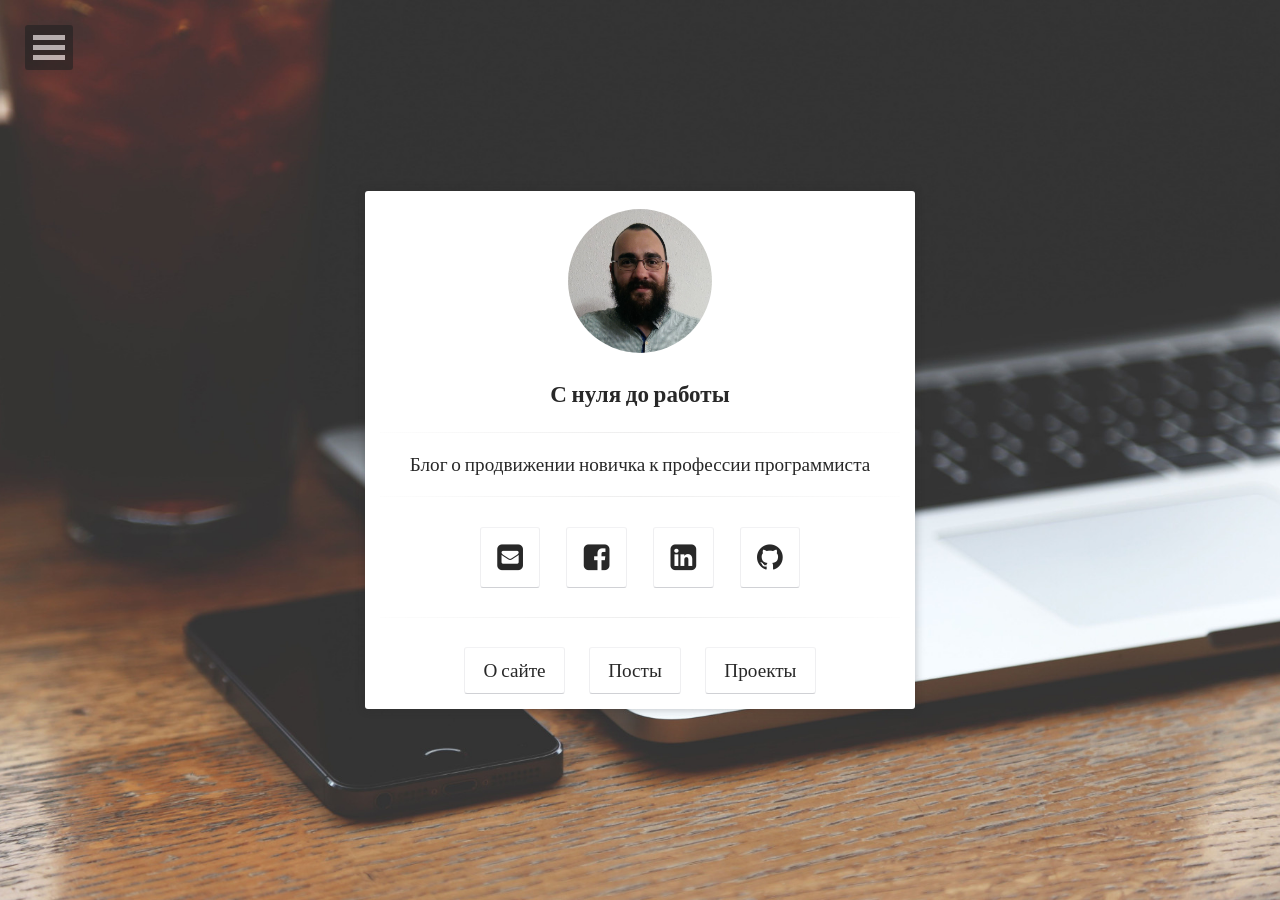
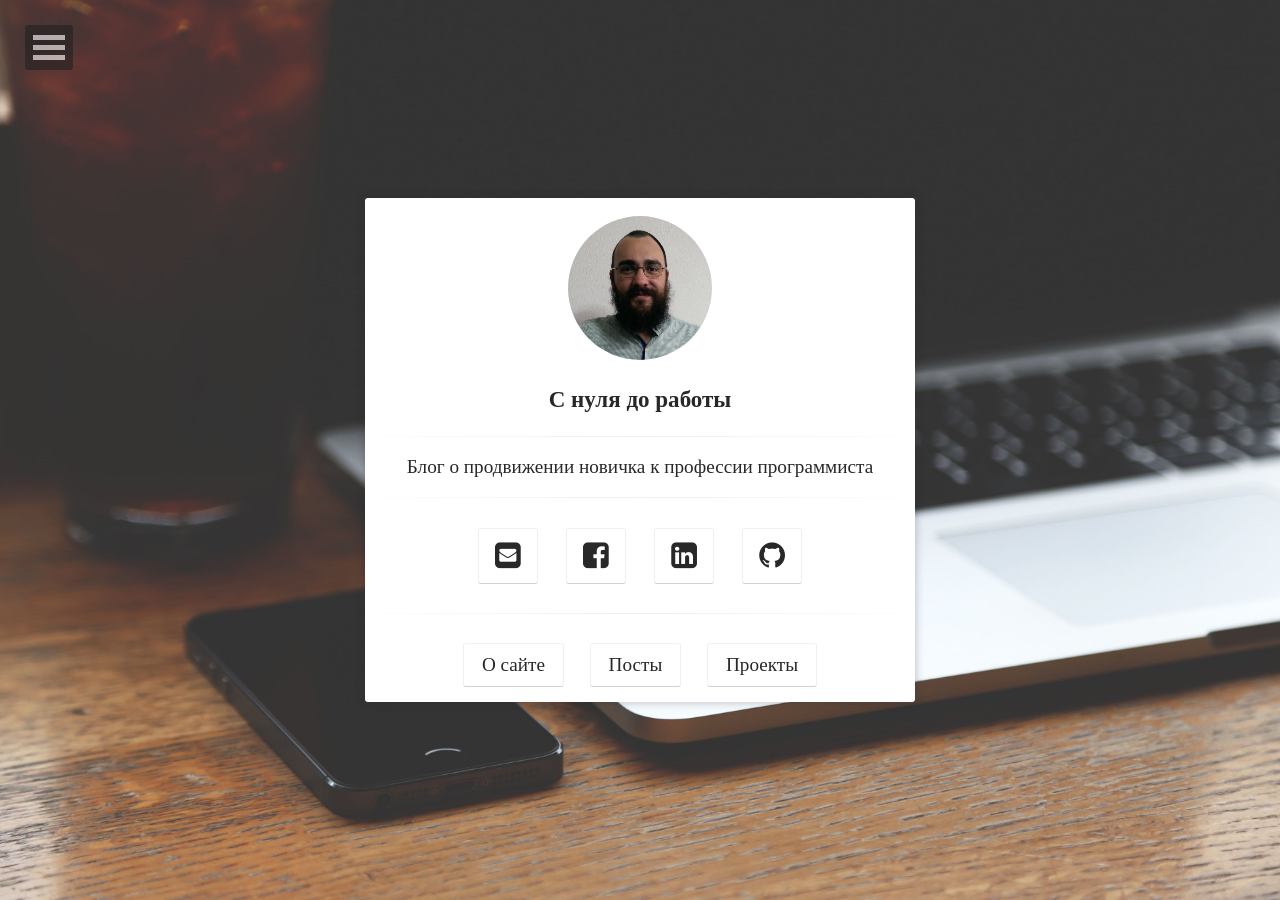
Before and after one commit to joisadler/joisadler.github.io, a Jekyll site: the page built from index.html, in a window 1280 px wide. Built offline with Jekyll 4.4.1, drawn with Linux system fonts in a browser that asks for light colours; some web fonts are replaced; comment, search, counter and statistics services are not loaded.

Commit message:
optimize CSS delivery

```diff
--- a/_config.yml
+++ b/_config.yml
@@ -8,7 +8,7 @@
 background:         'assets/img/placeholder-big.jpg'
 tiled_bg:           false   # Set this true if you want to tile your background image, otherwise it will be covered
 locale:             ru_RU
-url:                https://joisadler.me
+url:
 baseurl:            /
 
 # Jekyll
--- a/_sass/vendor/fonts.scss
+++ b/_sass/vendor/fonts.scss
@@ -1,4 +1,4 @@
-@import url('https://fonts.googleapis.com/css?family=EB+Garamond&subset=cyrillic');
+//@import url('https://fonts.googleapis.com/css?family=EB+Garamond&subset=cyrillic');
 
 // Fira Sans
 @font-face{
@@ -130,3 +130,38 @@
   src: local('Inconsolata Bold'), local('Inconsolata-Bold'), url(https://fonts.gstatic.com/s/inconsolata/v12/AIed271kqQlcIRSOnQH0yYlIZu-HDpmDIZMigmsroc4.woff2) format('woff2');
   unicode-range: U+0000-00FF, U+0131, U+0152-0153, U+02C6, U+02DA, U+02DC, U+2000-206F, U+2074, U+20AC, U+2212, U+2215, U+E0FF, U+EFFD, U+F000;
 }
+
+
+
+/* cyrillic-ext */
+@font-face {
+  font-family: 'EB Garamond';
+  font-style: normal;
+  font-weight: 400;
+  src: local('EB Garamond'), local('EBGaramond'), url(https://fonts.gstatic.com/s/ebgaramond/v7/kYZt1bJ8UsGAPRGnkXPeFTTOQ_MqJVwkKsUn0wKzc2I.woff2) format('woff2');
+  unicode-range: U+0460-052F, U+20B4, U+2DE0-2DFF, U+A640-A69F;
+}
+/* cyrillic */
+@font-face {
+  font-family: 'EB Garamond';
+  font-style: normal;
+  font-weight: 400;
+  src: local('EB Garamond'), local('EBGaramond'), url(https://fonts.gstatic.com/s/ebgaramond/v7/kYZt1bJ8UsGAPRGnkXPeFTUj_cnvWIuuBMVgbX098Mw.woff2) format('woff2');
+  unicode-range: U+0400-045F, U+0490-0491, U+04B0-04B1, U+2116;
+}
+/* latin-ext */
+@font-face {
+  font-family: 'EB Garamond';
+  font-style: normal;
+  font-weight: 400;
+  src: local('EB Garamond'), local('EBGaramond'), url(https://fonts.gstatic.com/s/ebgaramond/v7/kYZt1bJ8UsGAPRGnkXPeFSYE0-AqJ3nfInTTiDXDjU4.woff2) format('woff2');
+  unicode-range: U+0100-024F, U+1E00-1EFF, U+20A0-20AB, U+20AD-20CF, U+2C60-2C7F, U+A720-A7FF;
+}
+/* latin */
+@font-face {
+  font-family: 'EB Garamond';
+  font-style: normal;
+  font-weight: 400;
+  src: local('EB Garamond'), local('EBGaramond'), url(https://fonts.gstatic.com/s/ebgaramond/v7/kYZt1bJ8UsGAPRGnkXPeFY4P5ICox8Kq3LLUNMylGO4.woff2) format('woff2');
+  unicode-range: U+0000-00FF, U+0131, U+0152-0153, U+02C6, U+02DA, U+02DC, U+2000-206F, U+2074, U+20AC, U+2212, U+2215;
+}
```
